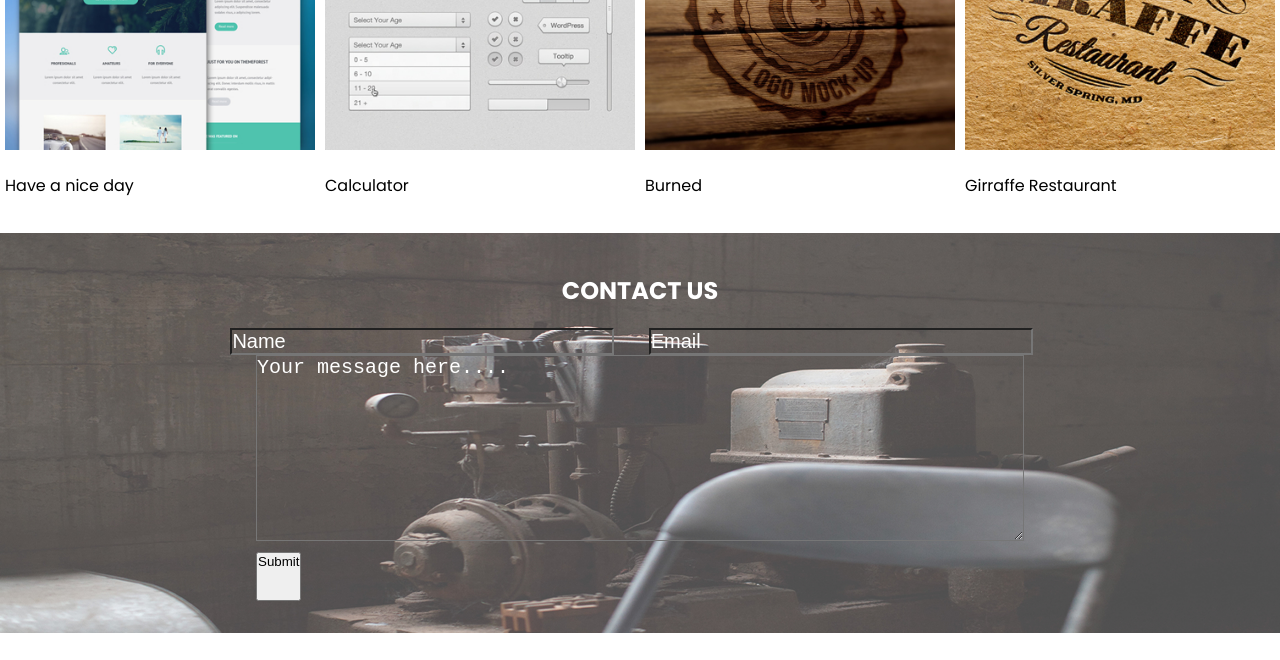
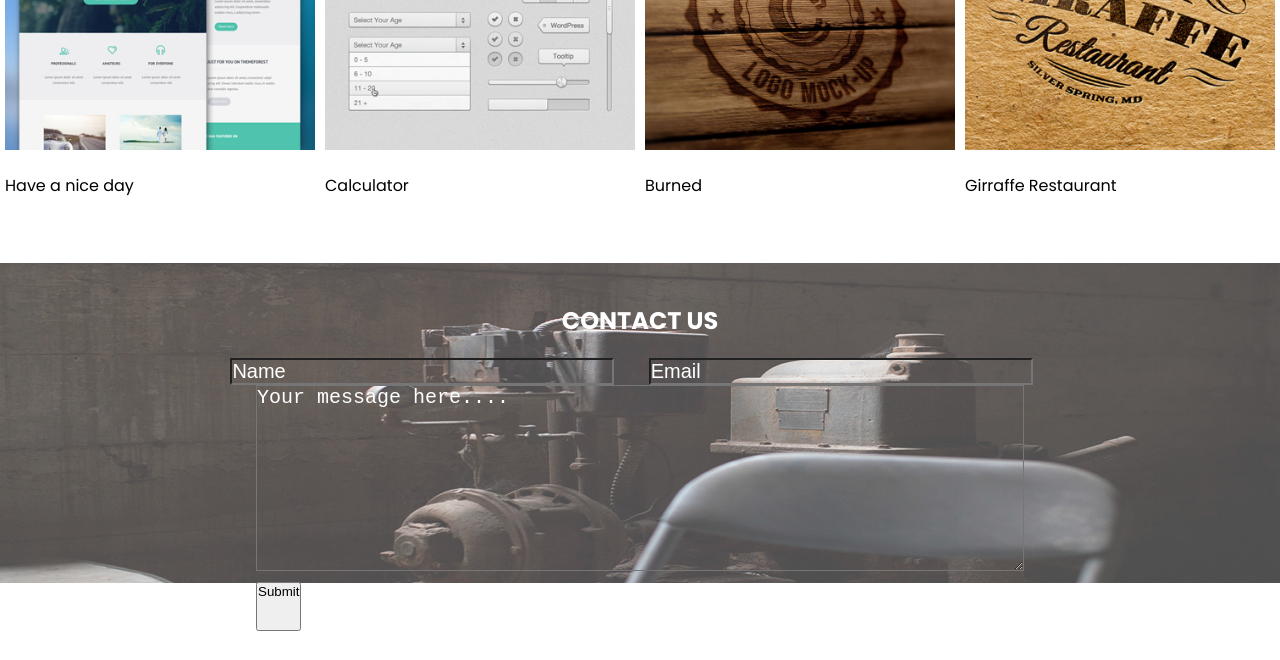
Before and after one commit to LilianMwaura/delani-studio, a plain HTML site: page index.html in a window 1280 px wide. Shown: the part 3023-3683 px from the top of the page. Drawn offline with Linux system fonts and the light colour scheme.

Commit message:
style footer

```diff
--- a/css/styles.css
+++ b/css/styles.css
@@ -104,7 +104,9 @@ padding-bottom: 38px;
     background-position: center;
     background-size: cover;
     background-repeat: no-repeat;
-    height: 50vh;
+    margin-top: 60px;
+    margin-bottom: 60px;
+    height: 40vh;
     color: white;
   }
   .title{
```
